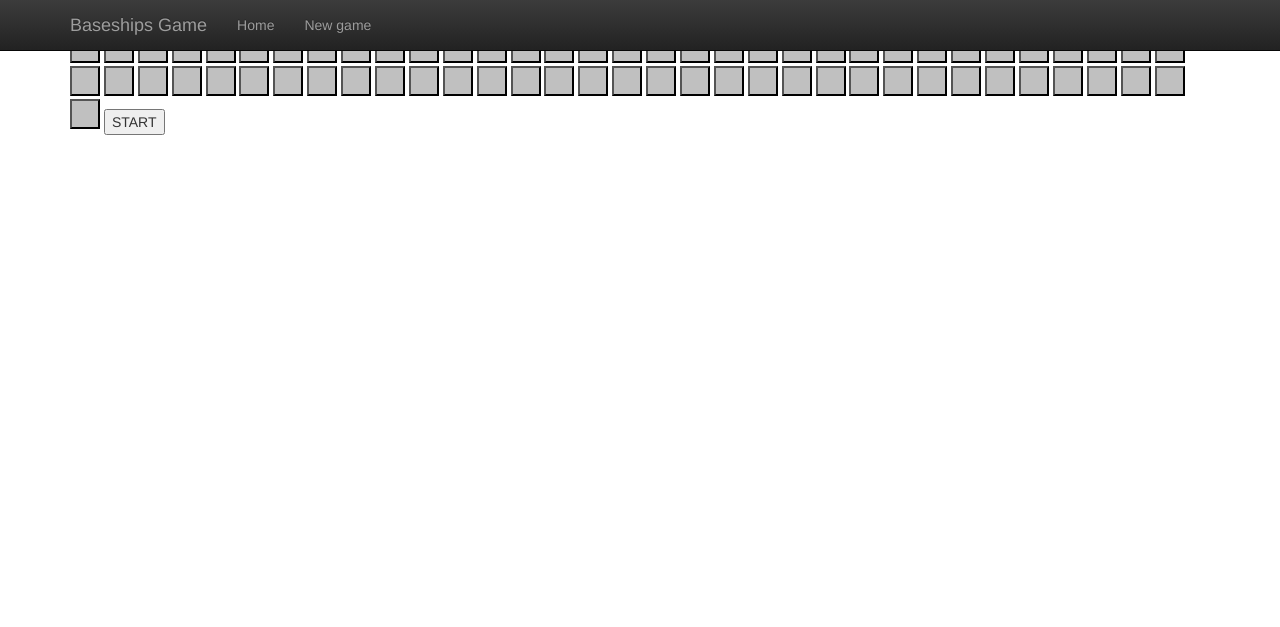
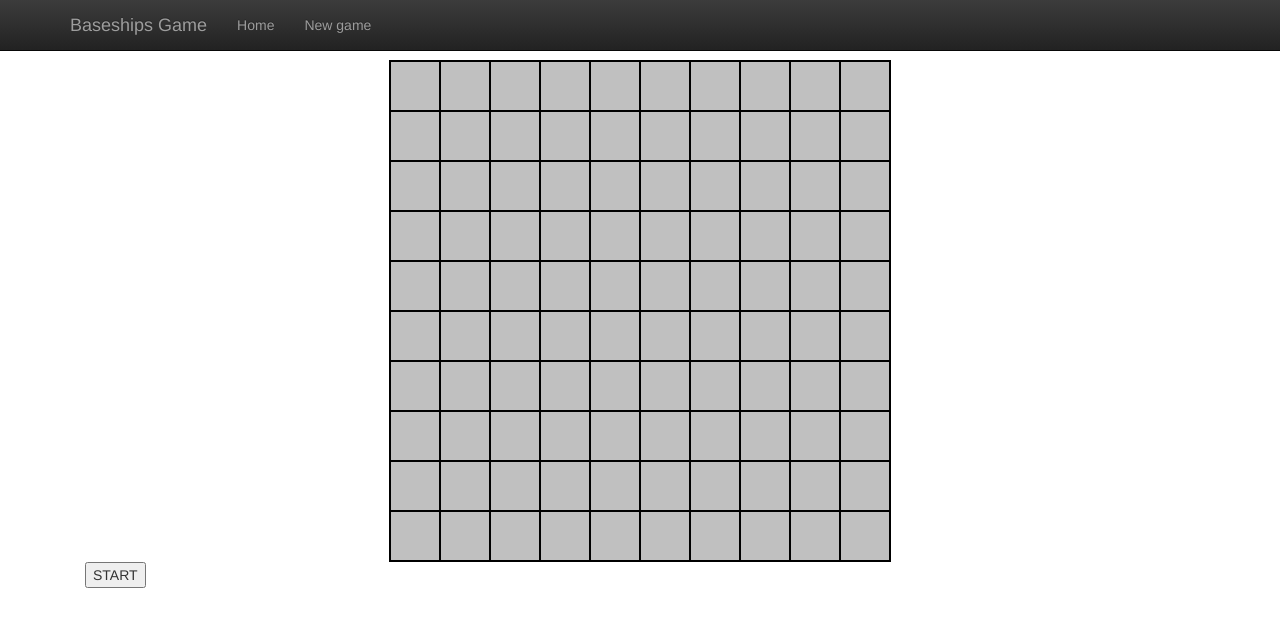
Before and after one commit to 9dev/baseships, a Django app: page /new in a window 1280 px wide. Shown: the top 627 px of the page. Run offline with Django 3.2, Linux system fonts and the light colour scheme; some libraries are stand-ins or nearby versions.

Commit message:
Created nice design for board.

```diff
--- a/main/static/main/css.css
+++ b/main/static/main/css.css
@@ -1,11 +1,29 @@
+body {
+  padding-top: 50px;
+}
+
+.starter-template {
+  padding: 10px 15px;
+}
+
 button {
     margin: 0;
     padding: 0;
-    width: 30px;
-    height: 30px;
+    width: 50px;
+    height: 50px;
+    float: left;
+    border: 1px solid black;
     background-color: silver;
 }
 
-#id_board {
+.board {
+    width: 502px;
+    height: 502px;
+    border: 1px solid black;
     margin: 0 auto;
 }
+
+.board_row {
+    width: 100%;
+    height: 50px;
+}
--- a/main/templates/main/snippets/board.html
+++ b/main/templates/main/snippets/board.html
@@ -1,8 +1,12 @@
+<div class="board">
     {% for i in "x"|rjust:board_size %}
+        <div class="board_row">
             {% for j in "x"|rjust:board_size %}
                 <button type="button"
                         id="id_{{ board_owner }}field_{{ forloop.parentloop.counter0 }}_{{ forloop.counter0 }}"
                         value="{{ forloop.parentloop.counter0 }},{{ forloop.counter0 }}">
                 </button>
             {% endfor %}
+        </div>
     {% endfor %}
+</div>
```
Lines whose indentation alone changed are shown as unchanged.
